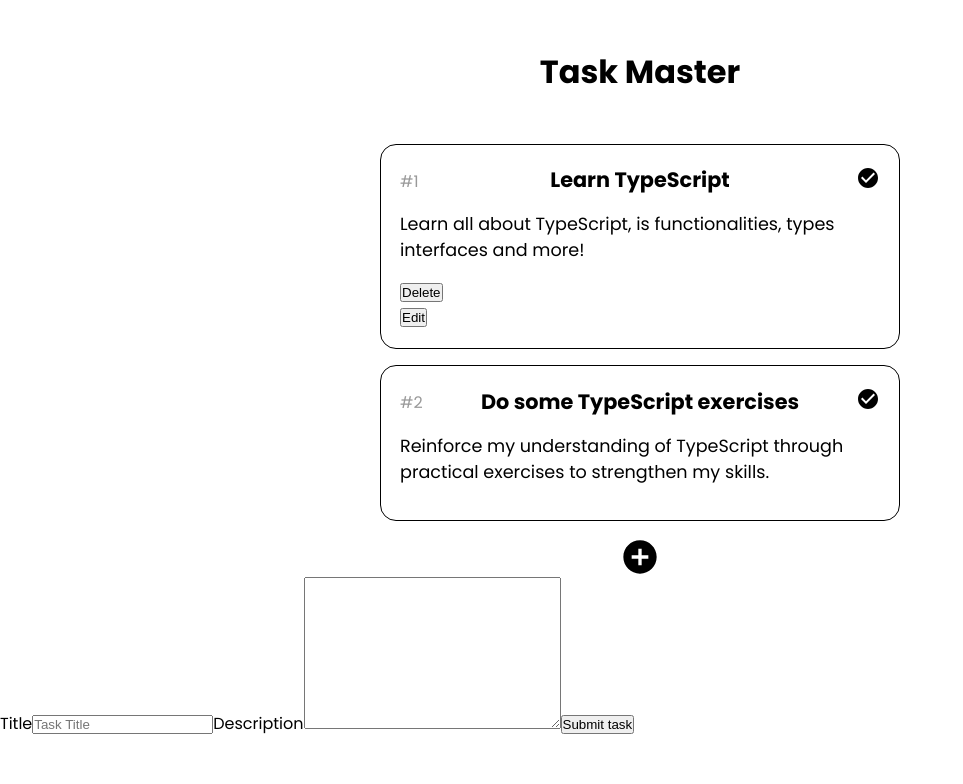
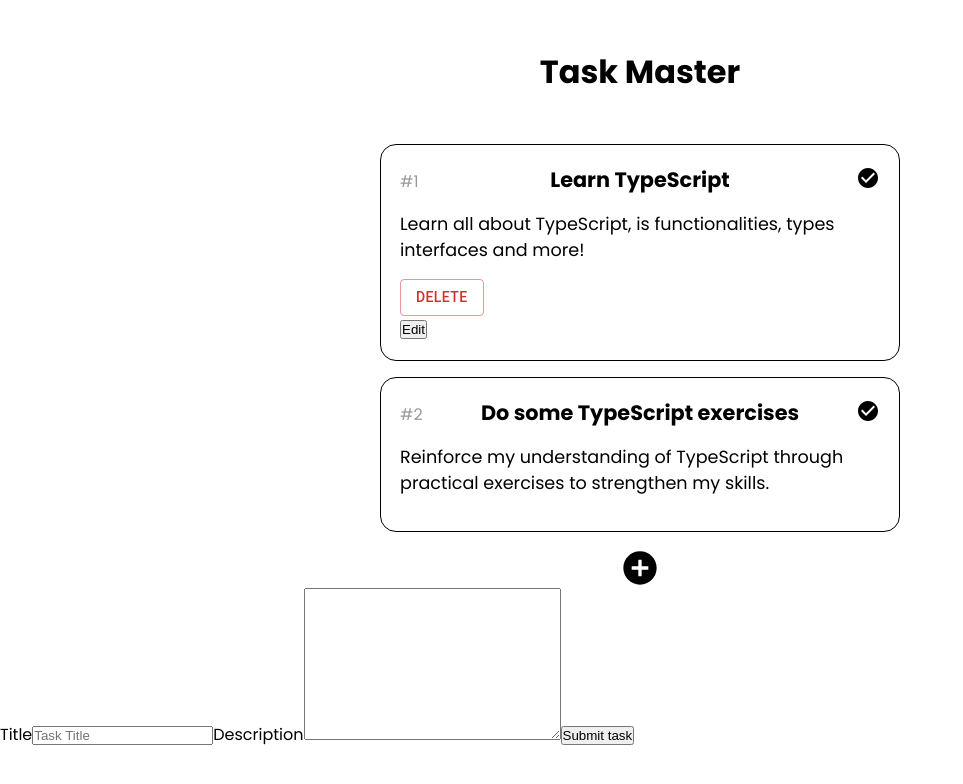
Before and after one commit to fabiodplacerda/TaskMaster, a React (Vite) app: page / in a window 1280 px wide. Both pictures are taken after a click on the element 640 px from the left and 213 px from the top of the page. Shown: the top 784 px of the page, without its empty margins (0-963 px from the left). Built offline with nearby package versions, Linux system fonts and the light colour scheme.

Commit message:
changed some styles in the delete popup

```diff
--- a/src/components/DeletePopup.tsx
+++ b/src/components/DeletePopup.tsx
@@ -1,6 +1,7 @@
 import Popup from 'reactjs-popup';
 import { SetStateAction, useState } from 'react';
 import TaskInterface from '../interfaces/tasks';
+import Button from '@mui/material/Button';
 
 const DeletePopup = ({
   taskId,
@@ -19,9 +20,15 @@ const DeletePopup = ({
   };
   return (
     <div>
-      <button type="button" className="button" onClick={() => setOpen(o => !o)}>
+      <Button
+        type="button"
+        className="button"
+        onClick={() => setOpen(o => !o)}
+        variant="outlined"
+        color="error"
+      >
         Delete
-      </button>
+      </Button>
       <Popup open={open} closeOnDocumentClick onClose={closeModal}>
         <div className="modal">
           <button className="close" onClick={closeModal}>
@@ -33,8 +40,12 @@ const DeletePopup = ({
           <p className="delete-modal-text">
             Once deleted, this task will no longer be available.
           </p>
-          <button onClick={closeModal}>Cancel</button>
-          <button onClick={deleteTask}>Delete Task</button>
+          <Button onClick={closeModal} variant="contained">
+            Cancel
+          </Button>
+          <Button onClick={deleteTask} variant="outlined" color="error">
+            Delete Task
+          </Button>
         </div>
       </Popup>
     </div>
```
